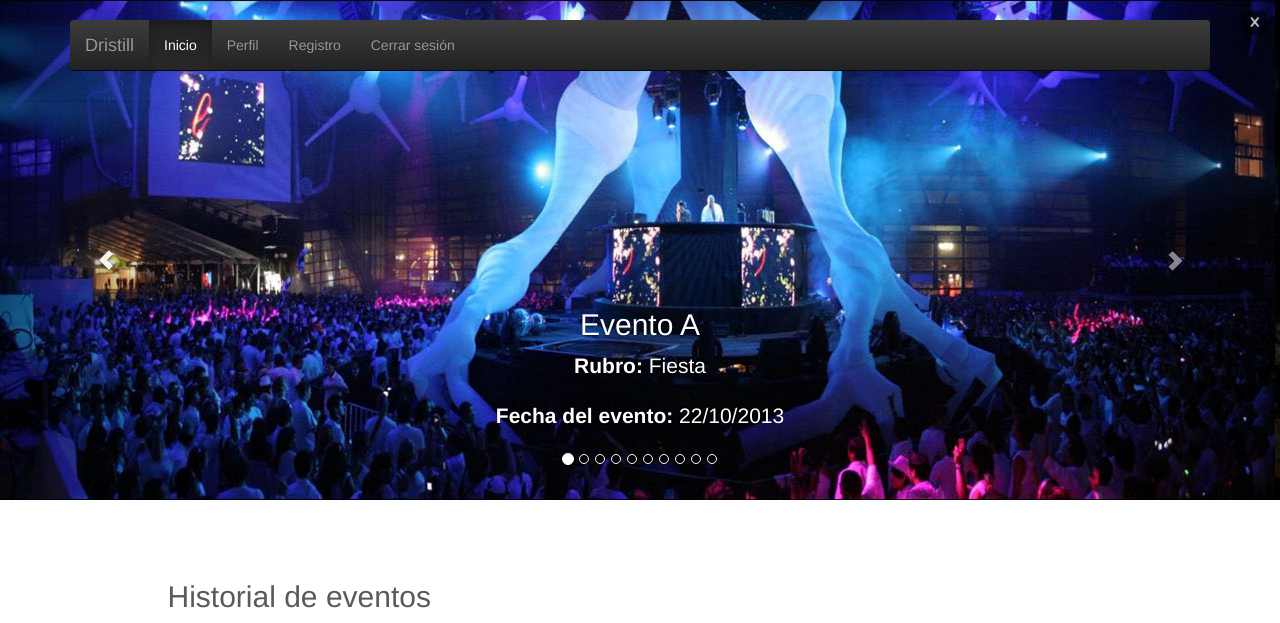
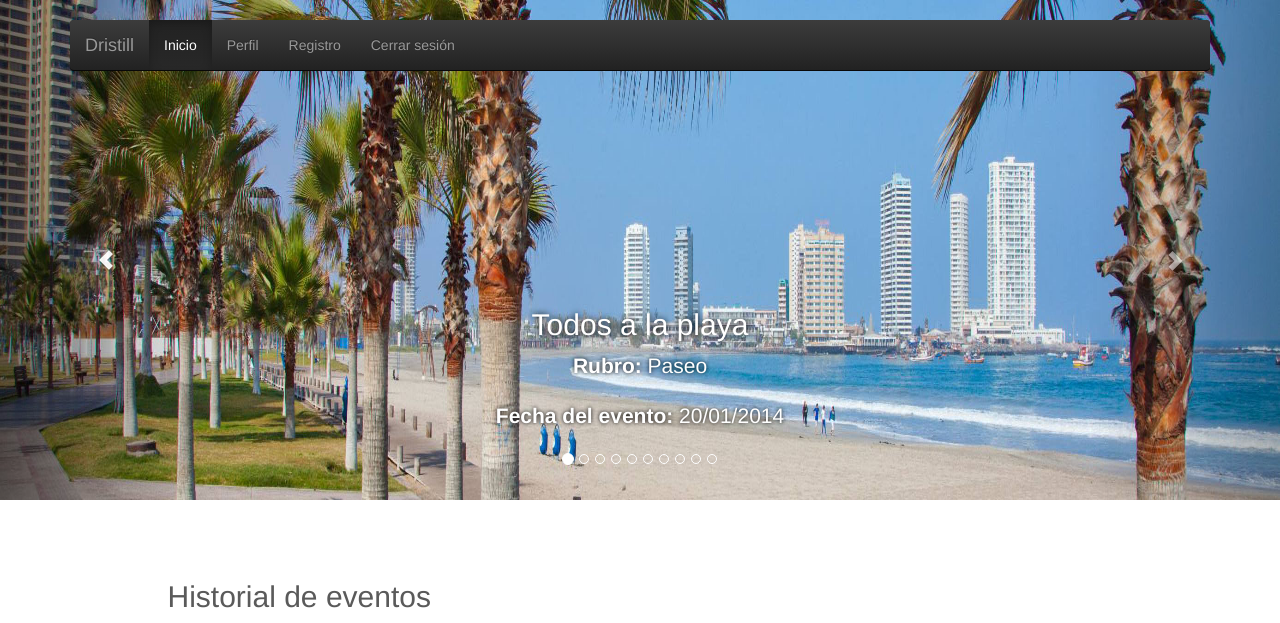
Before and after one commit to josuemeza/dristill, a PHP site: page /views/index.php in a window 1280 px wide. Shown: the top 623 px of the page. Run offline with PHP 8.4, Linux system fonts and the light colour scheme; the visitor is signed in with stand-in values (Sample User, id 1).

Commit message:
Corrección de errores y cambios menores

```diff
--- a/app/events.php
+++ b/app/events.php
@@ -2,16 +2,16 @@
 	include('../model/Evento.php');
 
 	$top_events = array(
-		new Evento('Evento A', 'Fiesta', '22/10/2013', '', '', 'imagen2.jpg'),
-		new Evento('Evento B', 'Fiesta', '22/10/2013', '', '', 'imagen3.jpg'),
-		new Evento('Evento C', 'Fiesta', '22/10/2013', '', '', 'imagen4.jpg'),
-		new Evento('Evento D', 'Fiesta', '22/10/2013', '', '', 'imagen5.jpg'),
-		new Evento('Evento E', 'Fiesta', '22/10/2013', '', '', 'imagen6.jpg'),
-		new Evento('Evento F', 'Fiesta', '22/10/2013', '', '', 'imagen7.jpg'),
-		new Evento('Evento G', 'Fiesta', '22/10/2013', '', '', 'imagen8.jpg'),
-		new Evento('Evento H', 'Fiesta', '22/10/2013', '', '', 'imagen1.jpg'),
-		new Evento('Evento I', 'Fiesta', '22/10/2013', '', '', 'imagen13.jpg'),
-		new Evento('Evento J', 'Fiesta', '22/10/2013', '', '', 'imagen14.jpg')
+		new Evento('Todos a la playa', 'Paseo', '20/01/2014', '', '', 'imagen6.jpg'),
+		new Evento('Jimmy Maicol en concierto', 'Fiesta', '26/01/2014', '', '', 'imagen7.jpg'),
+		new Evento('Retiro espiritual', 'Paseo', '03/02/2014', '', '', 'imagen5.jpg'),
+		new Evento('DJ Carlos en vivo', 'Fiesta', '28/02/2014', '', '', 'imagen8.jpg'),
+		new Evento('La sensación blanca - Perú', 'Fiesta', '29/02/2014', '', '', 'imagen14.jpg'),
+		new Evento('Maratón de polka', 'Fiesta', '15/03/2014', '', '', 'imagen1.jpg'),
+		new Evento('La sensación blanca - Chile', 'Fiesta', '15/04/2014', '', '', 'imagen2.jpg'),
+		new Evento('La sensación blanca - España', 'Fiesta', '15/06/2014', '', '', 'imagen3.jpg'),
+		new Evento('Campos de crema', 'Fiesta', '01/08/2014', '', '', 'imagen4.jpg'),
+		new Evento('Fiesta de rayos lacer', 'Fiesta', '22/10/2014', '', '', 'imagen13.jpg')
 	);
 
 	$history_events = array(
--- a/assets/css/style.css
+++ b/assets/css/style.css
@@ -6,4 +6,5 @@ footer { padding-top: 8em; }
 .top { position: fixed; top: 0px; width: 100%; z-index: 99; }
 
 /* Estilos de vista index */
+.carousel-inner h2, .carousel-inner p { text-shadow: black 0.0em 0.0em 0.2em; }
 #history-events .table-col-1 { width: 8em; }
--- a/views/index.php
+++ b/views/index.php
@@ -57,7 +57,7 @@
 	<article class="row">
 		<div class="col-md-10 col-md-offset-1">
 			<h2>Historial de eventos</h2>
-			<table id="history-events" class="table table-striped table-hover">
+			<table id="history-events" class="table table-striped table-hover" summary="Tabla historial de eventos">
 				<thead>
 					<tr>
 						<th class="table-col-1">Fecha</th>
--- a/views/perfil.php
+++ b/views/perfil.php
@@ -152,7 +152,7 @@
 	<article id="lista_eventos" class="row" style="display: none;">
 		<div class="col-md-10 col-md-offset-1">
 			<h2>Mis eventos</h2>
-			<table id="my-events" class="table table-striped table-hover">
+			<table id="my-events" class="table table-striped table-hover" summary="Tabla historial de eventos">
 				<thead>
 					<tr>
 						<th class="table-col-1">Fecha</th>
```
